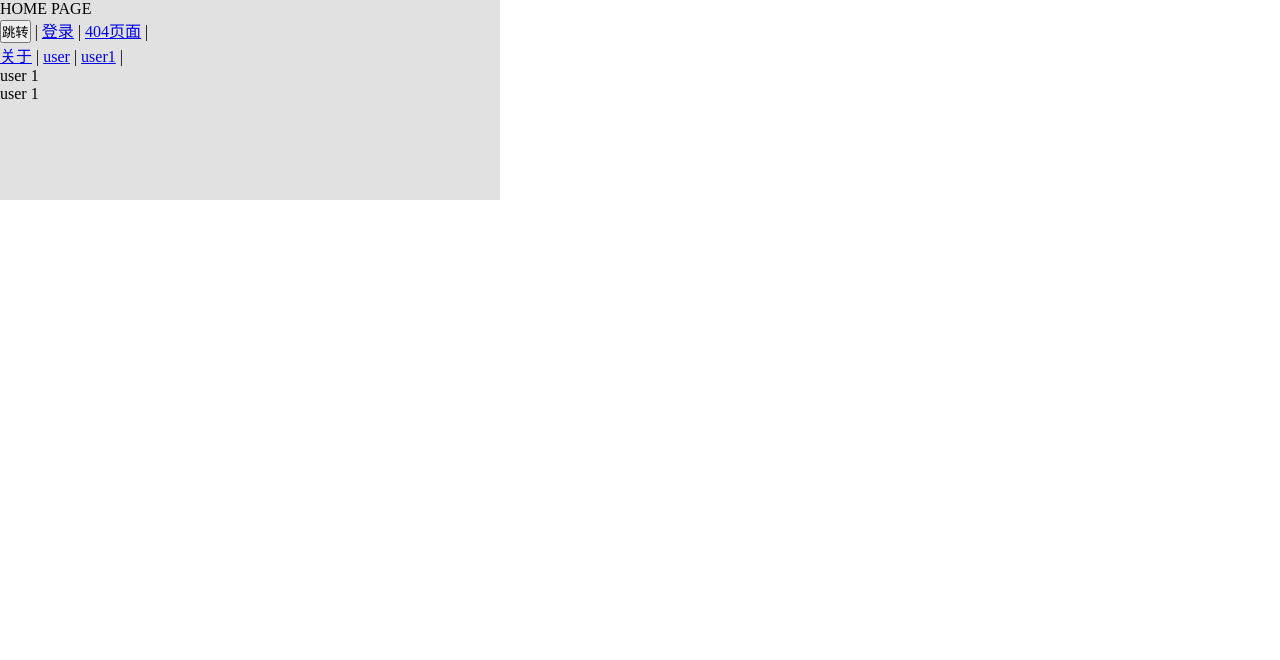
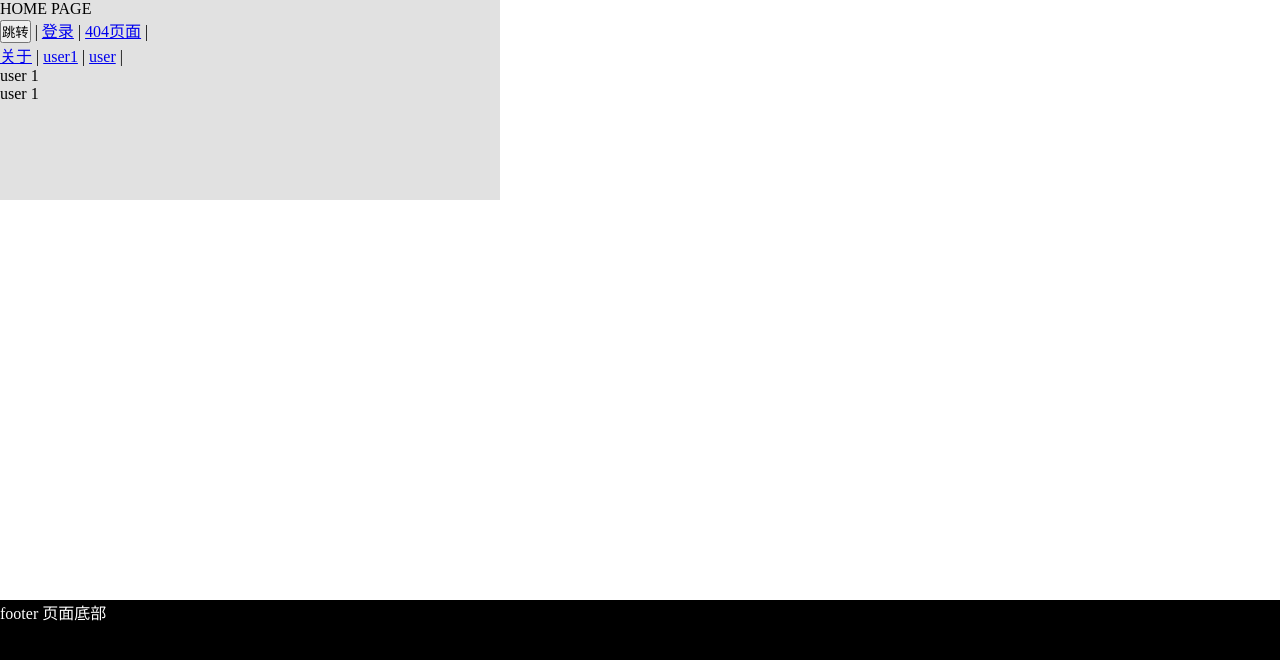
Before and after one commit to glkabc/vue3-vite2-text, a Vue app: page /home/one in a window 1280 px wide. Shown: the top 660 px of the page. Built offline with nearby package versions, Linux system fonts and the light colour scheme.

Commit message:
路由结束

```diff
--- a/src/router/index.ts
+++ b/src/router/index.ts
@@ -1,6 +1,6 @@
 import { createRouter, createWebHistory, RouteLocationRaw } from 'vue-router'
 
-const routes =[
+const textRoutes =[
 	{
 		path: '/',
 		redirect: '/home',
@@ -8,40 +8,60 @@ const routes =[
 	{
 		path: '/home',
 		name: 'home',
-		component: () => import('@/views/home.vue'),
+		component: () => import('@/views/test-page/home.vue'),
 		children: [
 			{
 				path: '',
-				component: () => import('@/components/about.vue')
+				components: {
+					default: () => import('@/components/about.vue'),
+					footer: () => import('@/views/test-page/footer.vue'),
+				},
+				meta: {
+					code: 'as',
+					title: 'about',
+				}
 			},
 			{
 				path: 'one',
-				component: () => import('@/views/userOne.vue')
+				components: {
+					default: () => import('@/views/test-page/userOne.vue'),
+					footer: () => import('@/views/test-page/footer.vue'),
+				},
+				meta: {
+					code: 'one',
+					title: 'one',
+				}
 			},
 			{
 				path: 'user',
-				component: () => import('@/views/user.vue')
+				component: () => import('@/views/test-page/user.vue'),
+				meta: {
+					code: 'user',
+					title: 'user',
+				}
 			},
-		]
+		],
 	},
 	{
 		path: '/login',
 		name: 'login',
-		component: () => import('@/views/login.vue')
-	},
-	{
-		path: '/:pathMatch(.*)*',
-		name: '404',
-		component: () => import('@/views/404.vue')
+		component: () => import('@/views/test-page/login.vue')
 	},
 ]
 const router = createRouter({
 	history: createWebHistory(),
-	routes,
+	routes: [
+		...textRoutes,
+		{
+			path: '/:pathMatch(.*)*',
+			name: '404',
+			component: () => import('@/views/test-page/404.vue')
+		},
+	]
 })
 
 router.beforeEach((to, from) => {
-	// console.log(to, from)
+	console.log(to, from)
 	console.log('发生了路由跳转')
 })
 
--- a/src/views/home.vue
+++ b/src/views/home.vue
@@ -1,43 +1,24 @@
 <template>
-  <div>
-    HOME PAGE
-    <br />
-    <button @click="add">跳转</button> |
-    <router-link :to="'/login'">登录</router-link> |
-    <router-link :to="'/hsgks'">404页面</router-link> |
-    <br />
-    <router-link :to="'/home'">关于</router-link> |
-    <router-link :to="'/home/user'">user</router-link> |
-    <router-link :to="'/home/one'">user1</router-link> |
-    <router-view></router-view>
+  <div class="home">
+    <h1>{{title}}</h1>
   </div>
 </template>
 
 <script lang="ts">
-import { useStore } from 'vuex'
-import { useRouter } from 'vue-router'
-import { StoreDataType } from '@/store/type'
 export default {
-  name: 'Home',
+  name: "Home",
   setup() {
-    const store = useStore<StoreDataType>()
-    const router = useRouter()
-    console.log(store.state)
-    function add () {
-      console.log('点击了')
-      router.push({name: 'user'})
-    }
     return {
-      add,
+      title: '这是首页'
     }
   },
 }
 </script>
 
 <style lang="scss" scoped>
-  div {
-    background-color: #2222;
-    height: 200px;
-    width: 500px;
+  .home {
+    background-color: #fff;
+    width: 100%;
+    height: 100%;
   }
 </style>
--- /dev/null
+++ b/src/views/test-page/footer.vue
@@ -0,0 +1,25 @@
+<template>
+  <div class="footer">
+    footer 页面底部
+  </div>
+</template>
+
+<script lang="ts">
+export default {
+  name: 'Footer',
+  setup() {
+
+  },
+}
+</script>
+
+<style lang="scss" scoped>
+  .footer {
+    width: 100%;
+    background-color: #000;
+    color: #fff;
+    position: absolute;
+    bottom: 0;
+    left: 0;
+  }
+</style>
--- /dev/null
+++ b/src/views/test-page/home.vue
@@ -0,0 +1,45 @@
+<template>
+  <div>
+    HOME PAGE
+    <br />
+    <button @click="add">跳转</button> |
+    <router-link :to="'/login'">登录</router-link> |
+    <router-link :to="'/ggp'">404页面</router-link> |
+    <br />
+    <router-link :to="'/home'">关于</router-link> |
+    <router-link :to="'/home/one'">user1</router-link> |
+    <router-link :to="'/home/user'">user</router-link> |
+    <br />
+    <router-view />
+    <router-view name="footer" />
+  </div>
+</template>
+
+<script lang="ts">
+import { useStore } from 'vuex'
+import { useRouter } from 'vue-router'
+import { StoreDataType } from '@/store/type'
+export default {
+  name: 'Home',
+  setup() {
+    const store = useStore<StoreDataType>()
+    const router = useRouter()
+    console.log(store.state)
+    function add () {
+      console.log('点击了')
+      router.push({name: 'user'})
+    }
+    return {
+      add,
+    }
+  },
+}
+</script>
+
+<style lang="scss" scoped>
+  div {
+    background-color: #2222;
+    height: 200px;
+    width: 500px;
+  }
+</style>
--- a/src/views/user.vue
+++ b/src/views/test-page/user.vue
@@ -4,11 +4,17 @@
 
 <script lang="ts">
 import { useRoute } from 'vue-router'
+import { onMounted } from 'vue'
+import { getDataList} from '@/api'
 export default {
   name: "User",
   setup() {
     const name  = useRoute().params.name
     console.log("进到用户见面了么");
+    onMounted(async () => {
+      const data = await getDataList()
+      console.log(data, '请求回来的数据')
+    })
     return {
       name
     }
```
Also changed, not shown: src/env.d.ts (+6 -1 lines), src/views/test-page/404.vue (renamed from src/views/404.vue), src/views/test-page/login.vue (renamed from src/views/login.vue), src/views/test-page/userOne.vue (renamed from src/views/userOne.vue).
